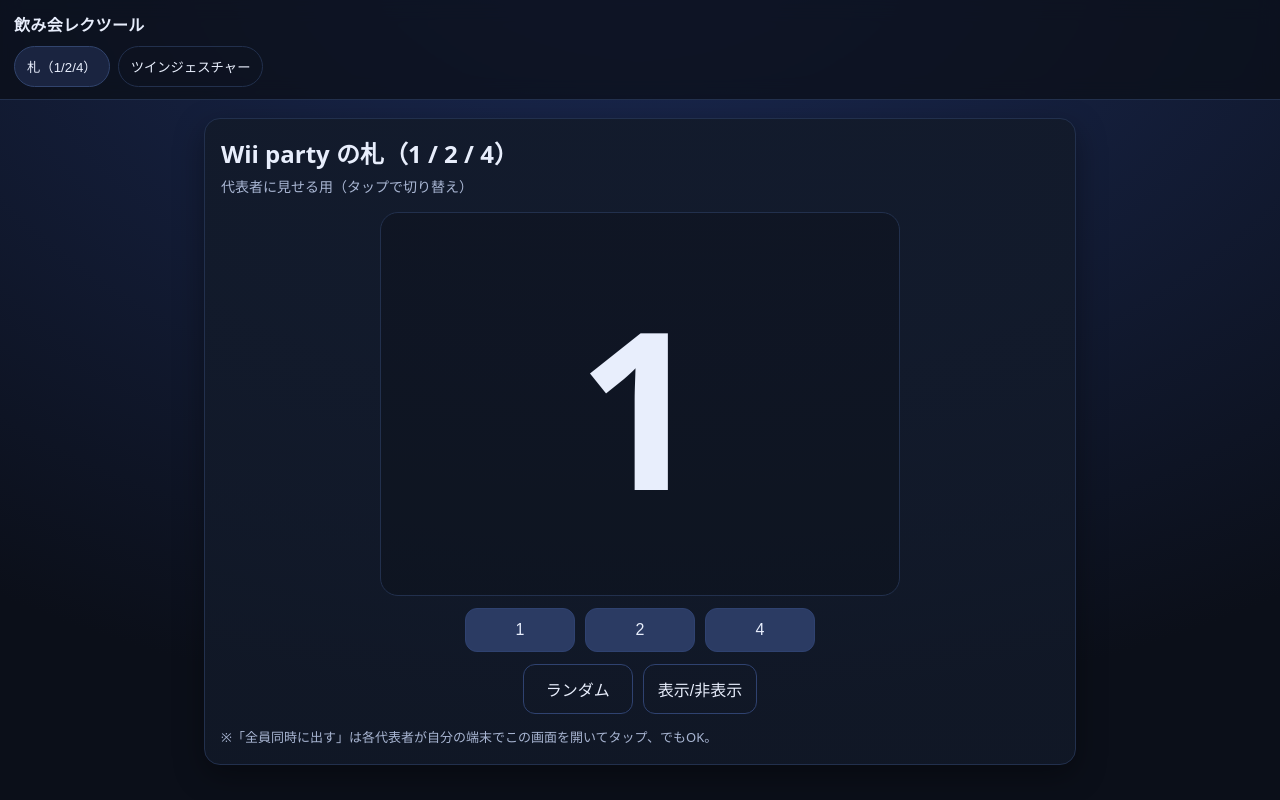
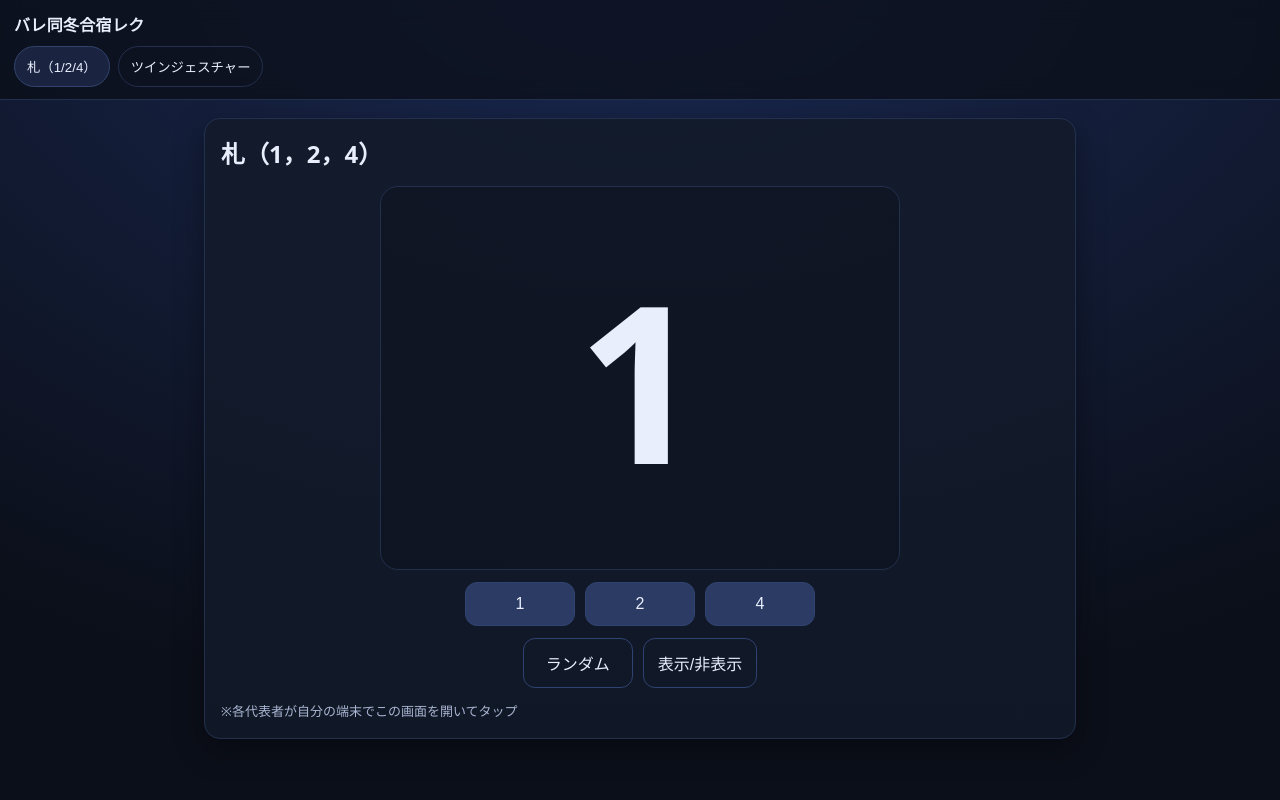
Before and after one commit to nakjota/winter_rec, a plain HTML site: page index.html in a window 1280 px wide. Drawn offline with Linux system fonts and the light colour scheme.

Commit message:
Update index.html

```diff
--- a/index.html
+++ b/index.html
@@ -3,12 +3,12 @@
 <head>
   <meta charset="utf-8" />
   <meta name="viewport" content="width=device-width,initial-scale=1,viewport-fit=cover" />
-  <title>飲み会レクツール</title>
+  <title>バレ同冬合宿レク</title>
   <link rel="stylesheet" href="style.css" />
 </head>
 <body>
   <header class="topbar">
-    <div class="brand">飲み会レクツール</div>
+    <div class="brand">バレ同冬合宿レク</div>
     <nav class="tabs" role="tablist">
       <button class="tab active" data-tab="cards" role="tab" aria-selected="true">札（1/2/4）</button>
       <button class="tab" data-tab="gesture" role="tab" aria-selected="false">ツインジェスチャー</button>
@@ -19,8 +19,7 @@
     <!-- 札 -->
     <section id="cards" class="panel active" aria-label="札（1/2/4）">
       <div class="card">
-        <h2>Wii party の札（1 / 2 / 4）</h2>
-        <p class="sub">代表者に見せる用（タップで切り替え）</p>
+        <h2>札（1，2，4）</h2>
 
         <div class="big-number" id="bigNumber" aria-live="polite">1</div>
 
@@ -36,7 +35,7 @@
         </div>
 
         <div class="note">
-          ※「全員同時に出す」は各代表者が自分の端末でこの画面を開いてタップ、でもOK。
+          ※各代表者が自分の端末でこの画面を開いてタップ
         </div>
       </div>
     </section>
@@ -45,7 +44,6 @@
     <section id="gesture" class="panel" aria-label="ツインジェスチャー">
       <div class="card">
         <h2>ツインジェスチャー お題</h2>
-        <p class="sub">出題→隠す→次へ、がワンタップで回せます</p>
 
         <div class="controls">
           <label class="select">
@@ -80,7 +78,7 @@
         </div>
 
         <div class="small">
-          ヒント：出題中は「非表示」にしておくと、回答役が見えません。
+          ※回答役はお題を見ない
         </div>
       </div>
     </section>
```
